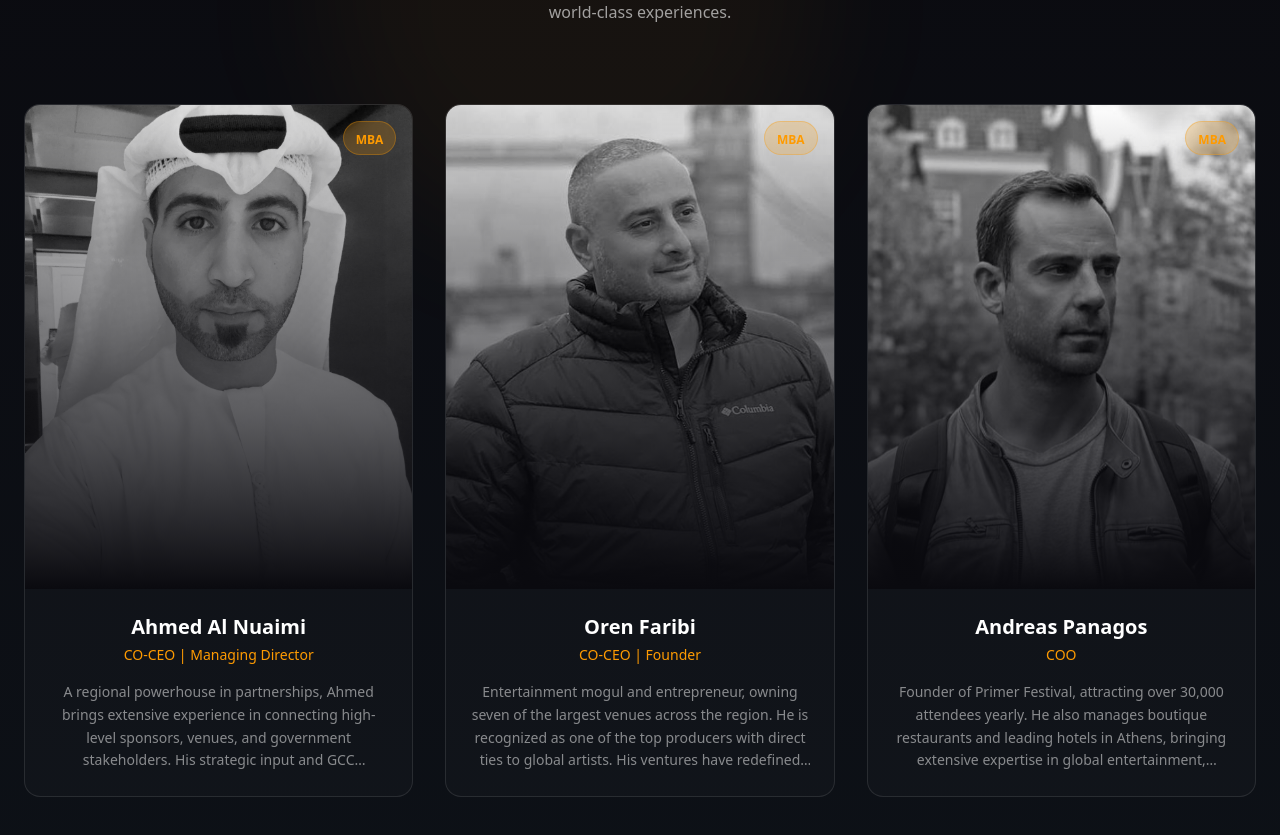
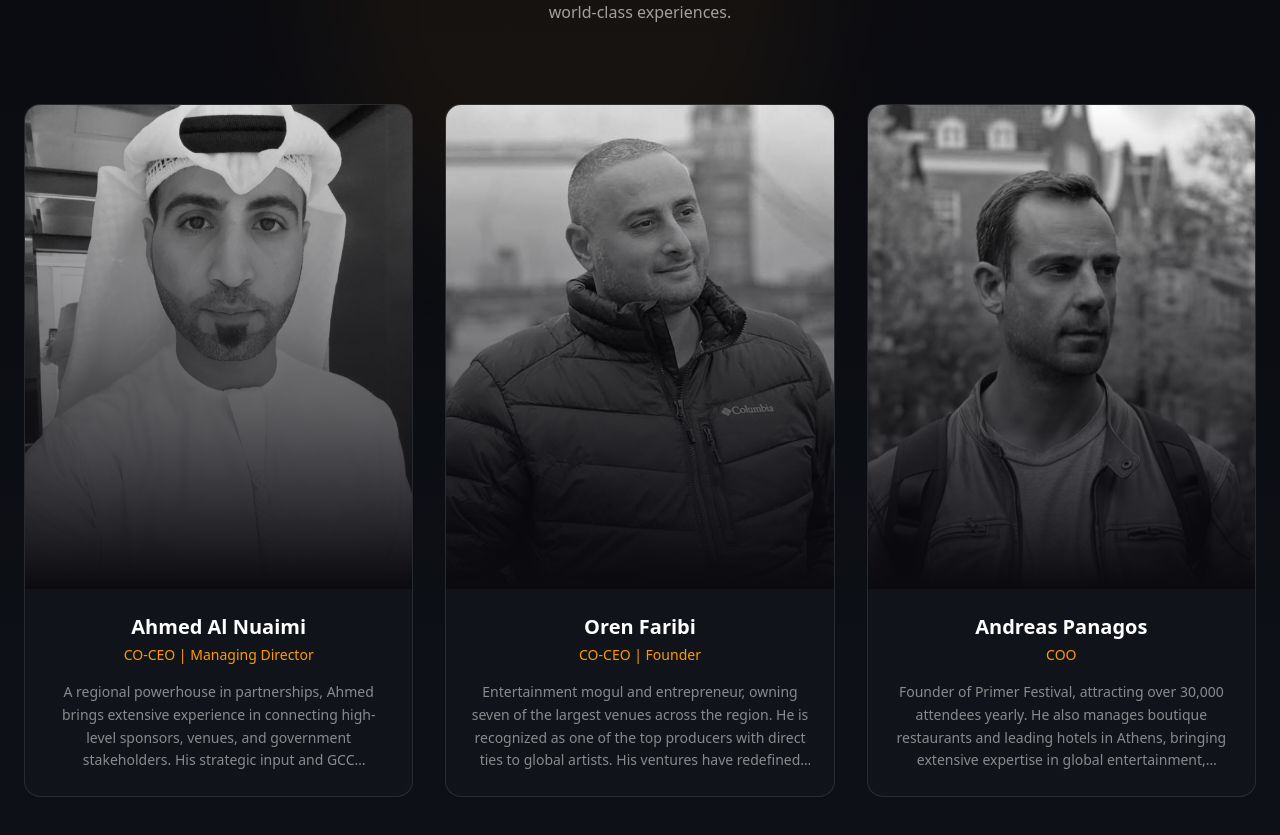
Before and after one commit to checkmate-web/checkmate-landing, a React (Vite) app: page / in a window 1280 px wide. Shown: the part 6663-7498 px from the top of the page. Built offline with nearby package versions, Linux system fonts and the light colour scheme.

Commit message:
Remove commented-out MBA badge from Partners component

```diff
--- a/src/components/Partners.tsx
+++ b/src/components/Partners.tsx
@@ -34,11 +34,11 @@ const Partners = () => {
                   className="w-full h-full object-cover grayscale group-hover:grayscale-0 transition-all duration-500 group-hover:scale-105"
                 />
                 <div className="absolute inset-0 bg-gradient-to-t from-[#0a0a0f] via-[#0a0a0f]/50 to-transparent"></div>
-                <div className="absolute top-4 right-4 px-3 py-1 rounded-full bg-amber-500/20 backdrop-blur-sm border border-amber-500/30">
+                {/* <div className="absolute top-4 right-4 px-3 py-1 rounded-full bg-amber-500/20 backdrop-blur-sm border border-amber-500/30">
                   <span className="text-amber-500 text-xs font-bold">
                     MBA
                   </span>
-                </div>
+                </div> */}
               </div>
               <div className="p-6">
                 <h3 className="text-xl font-bold mb-1">
@@ -69,11 +69,11 @@ const Partners = () => {
                   className="w-full h-full object-cover grayscale group-hover:grayscale-0 transition-all duration-500 group-hover:scale-105"
                 />
                 <div className="absolute inset-0 bg-gradient-to-t from-[#0a0a0f] via-[#0a0a0f]/50 to-transparent"></div>
-                <div className="absolute top-4 right-4 px-3 py-1 rounded-full bg-amber-500/20 backdrop-blur-sm border border-amber-500/30">
+                {/* <div className="absolute top-4 right-4 px-3 py-1 rounded-full bg-amber-500/20 backdrop-blur-sm border border-amber-500/30">
                   <span className="text-amber-500 text-xs font-bold">
                     MBA
                   </span>
-                </div>
+                </div> */}
               </div>
               <div className="p-6">
                 <h3 className="text-xl font-bold mb-1">Oren Faribi</h3>
@@ -102,11 +102,11 @@ const Partners = () => {
                   className="w-full h-full object-cover grayscale group-hover:grayscale-0 transition-all duration-500 group-hover:scale-105"
                 />
                 <div className="absolute inset-0 bg-gradient-to-t from-[#0a0a0f] via-[#0a0a0f]/50 to-transparent"></div>
-                <div className="absolute top-4 right-4 px-3 py-1 rounded-full bg-amber-500/20 backdrop-blur-sm border border-amber-500/30">
+                {/* <div className="absolute top-4 right-4 px-3 py-1 rounded-full bg-amber-500/20 backdrop-blur-sm border border-amber-500/30">
                   <span className="text-amber-500 text-xs font-bold">
                     MBA
                   </span>
-                </div>
+                </div> */}
               </div>
               <div className="p-6">
                 <h3 className="text-xl font-bold mb-1">
```
